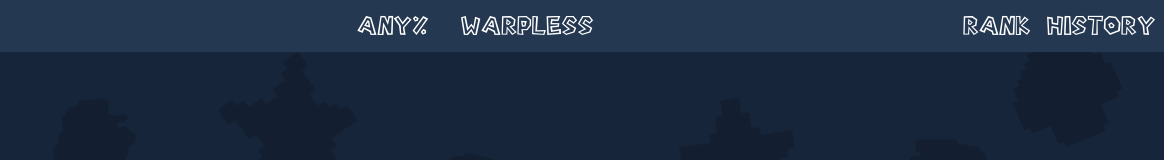
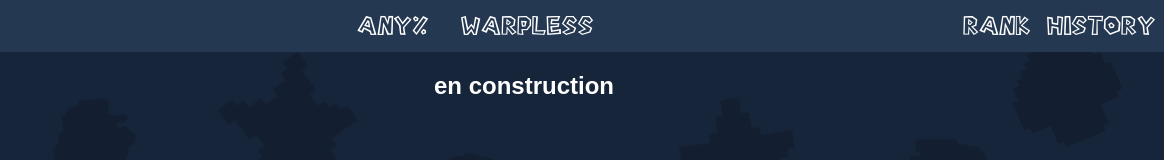
Before and after one commit to ChiaraSM64/SMB_France, a plain HTML site: page html/Warpless.html in a window 1280 px wide. Shown: the top 160 px of the page, 116-1280 px from the left. Drawn offline with Linux system fonts and the light colour scheme.

Commit message:
Update Warpless.html

```diff
--- a/html/Warpless.html
+++ b/html/Warpless.html
@@ -21,7 +21,7 @@
             </div>
         </nav>
         <main>
-
+            <h2>en construction</h2>
         </main>
     </body>
 
```
